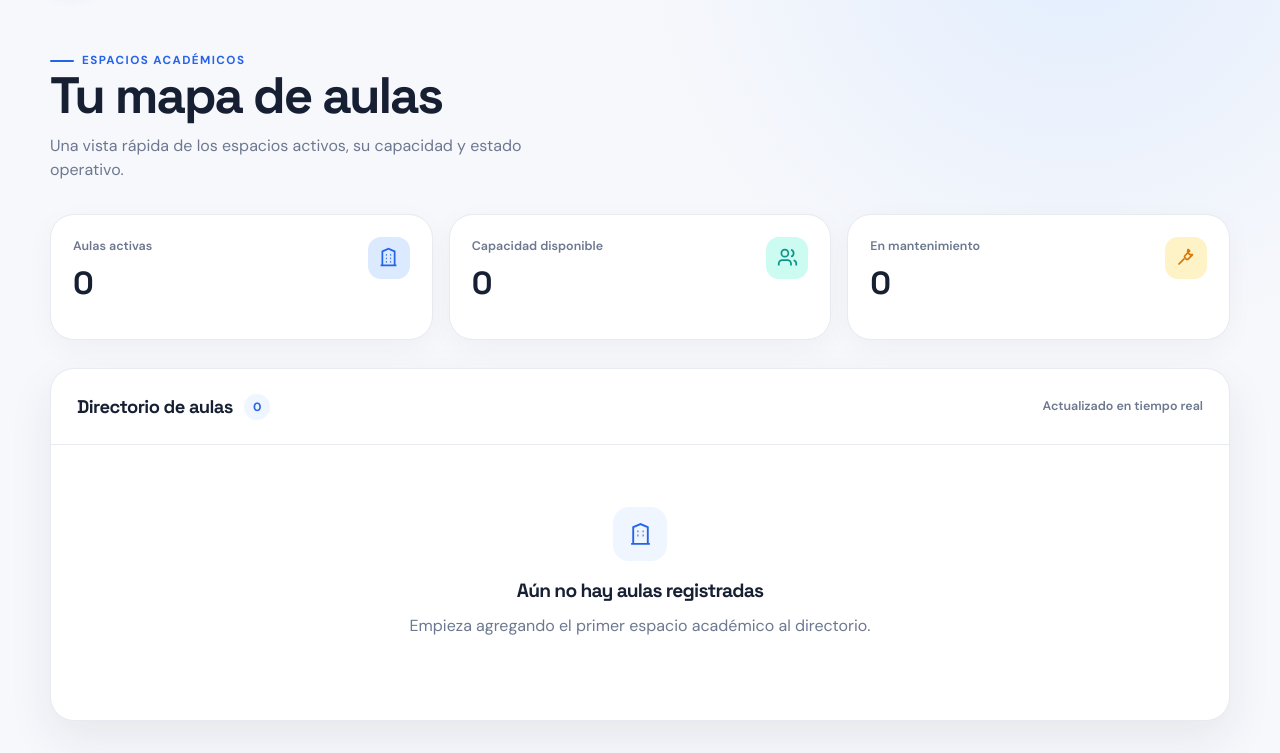
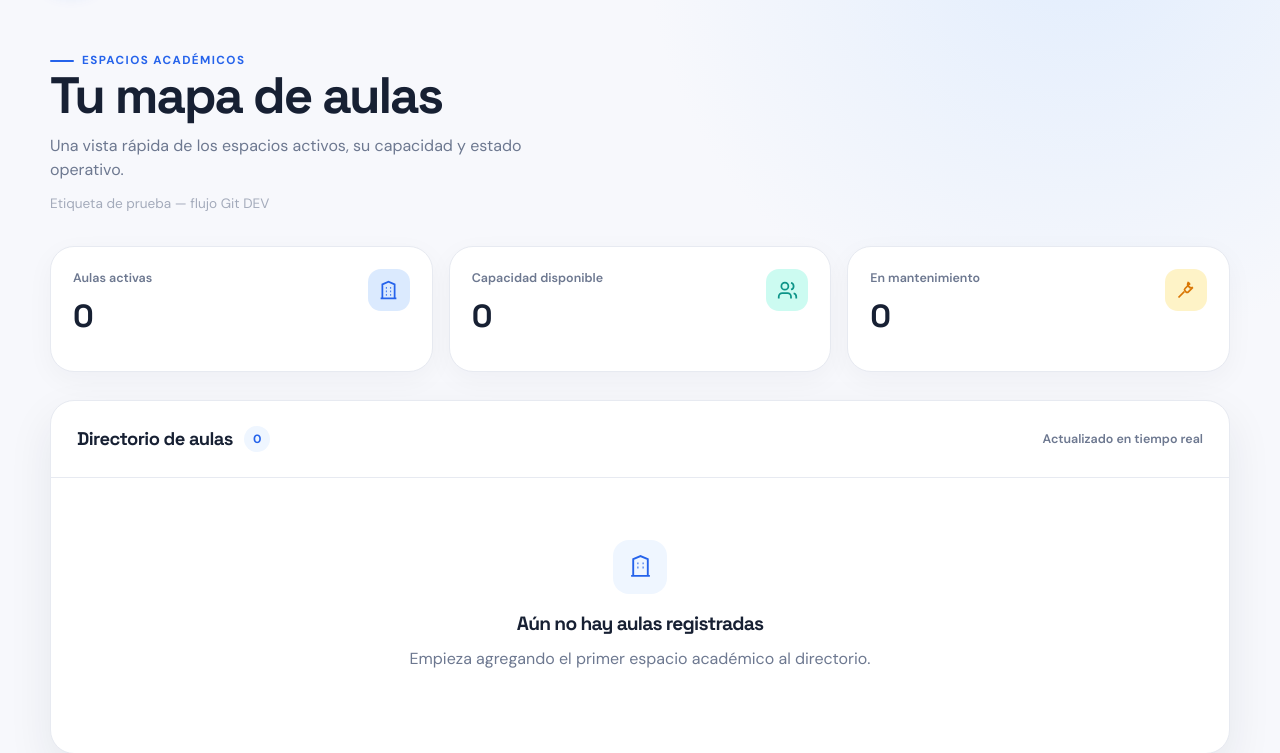
Before and after one commit to Kenia27/AulaData, a Flask app: page /aulas in a window 1280 px wide. Shown: the part 77-830 px from the top of the page. Run offline with Flask 3, Linux system fonts and the light colour scheme; the visitor is signed in with stand-in values (Sample User, id 1); data that the repository does not hold is empty.

Commit message:
Agrega etiqueta visible de prueba en vista de aulas (ensayo flujo Git DEV)
Cambio cosmetico, sin impacto en BD. Tests automaticos no ejecutados:
falla de autenticacion en usuario auladata_test_user (pendiente con
administracion de BD), no relacionado con este cambio.

```diff
--- a/templates/aulas.html
+++ b/templates/aulas.html
@@ -12,6 +12,7 @@
         <div class="eyebrow">Espacios académicos</div>
         <h1>Tu mapa de aulas</h1>
         <p>Una vista rápida de los espacios activos, su capacidad y estado operativo.</p>
+        <p class="version-tag" style="opacity:.6;font-size:.85em;">Etiqueta de prueba — flujo Git DEV</p>
     </div>
     {% if current_user.role == "admin" %}
     <a href="{{ url_for('nueva_aula') }}" class="button">
```
